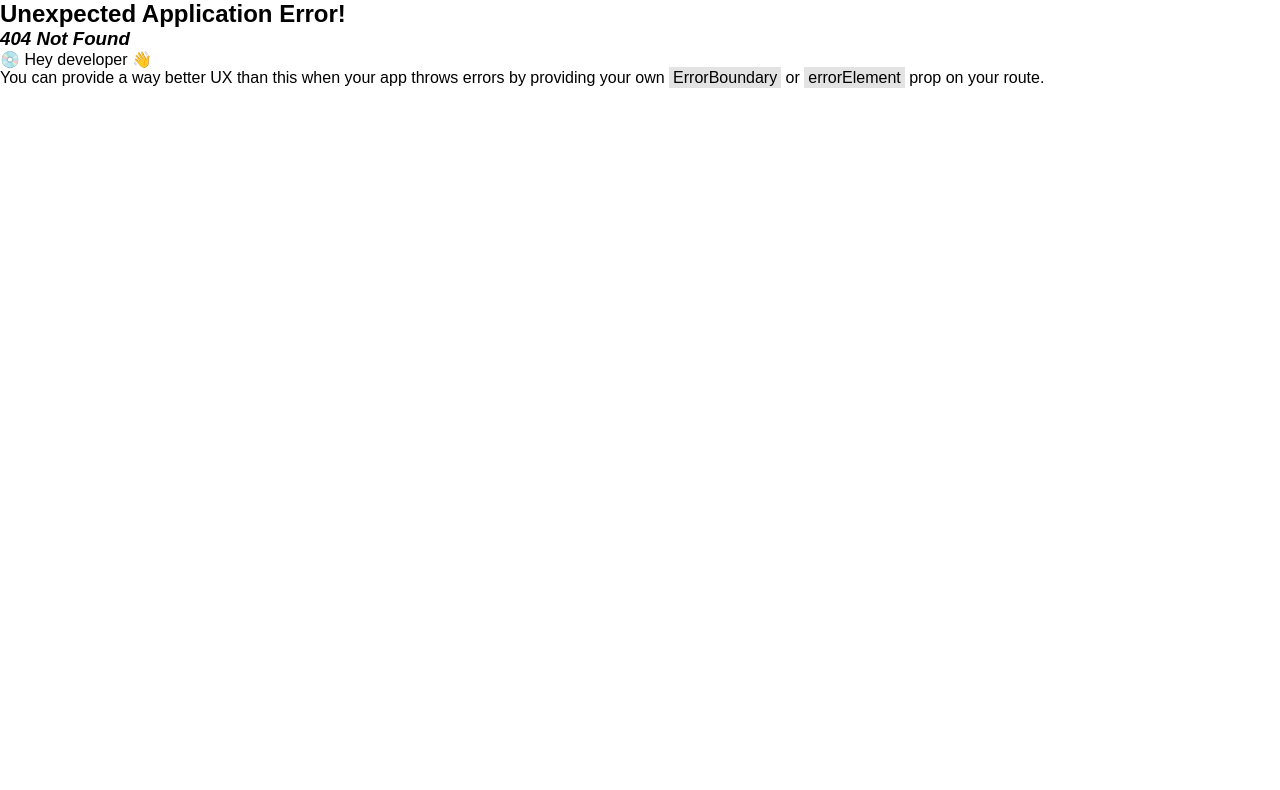
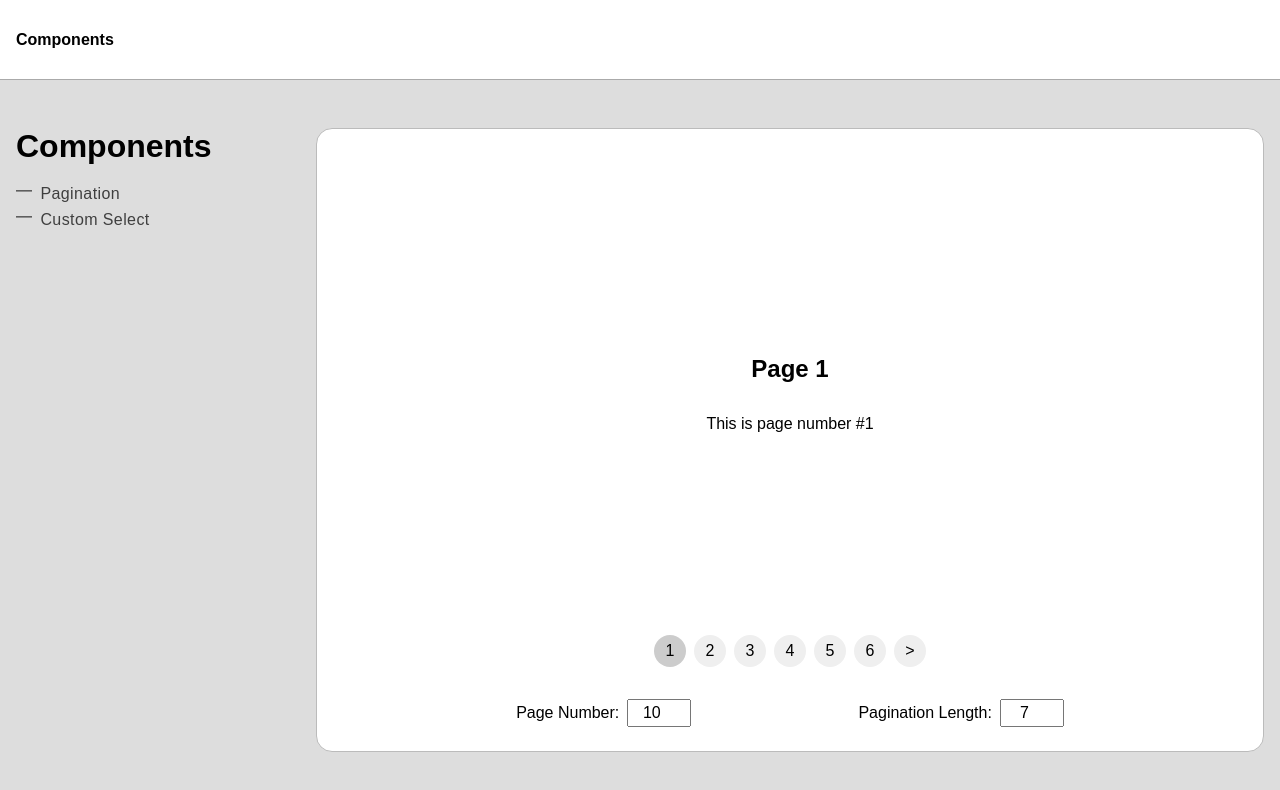
Before and after one commit to thecloer/react-components, a React (Vite) app: page /react-components/pagination in a window 1280 px wide. Before the commit this address had no page. Shown: the top 790 px of the page. Built offline with nearby package versions, Linux system fonts and the light colour scheme.

Commit message:
FIX: domain

```diff
--- a/src/components/Header.tsx
+++ b/src/components/Header.tsx
@@ -4,7 +4,7 @@ import styles from './Header.module.css';
 const Header = () => {
   const menus = [
     // { to: '/', title: 'Home' },
-    { to: '/components', title: 'Components' },
+    { to: '/', title: 'Components' },
   ];
   return (
     <header className={styles.header}>
--- a/src/components/Sidebar.tsx
+++ b/src/components/Sidebar.tsx
@@ -4,11 +4,13 @@ import styles from './Sidebar.module.css';
 
 const Sidebar = () => (
   <nav className={styles.nav}>
-    <h1 className={styles.title}>Components</h1>
+    <Link to='/'>
+      <h1 className={styles.title}>Components</h1>
+    </Link>
     <ul className={styles.ul}>
       {myComponentsList.map((myComponent) => (
         <li key={myComponent.id} className={styles.li}>
-          <Link to={`/components/${myComponent.path}`}>{myComponent.id}</Link>
+          <Link to={`/${myComponent.path}`}>{myComponent.id}</Link>
         </li>
       ))}
     </ul>
--- a/src/layouts/AppLayout.module.css
+++ b/src/layouts/AppLayout.module.css
@@ -10,3 +10,17 @@
   padding: 3rem 1rem;
   flex-basis: 0.1rem;
 }
+.wrapper {
+  display: flex;
+}
+.aside {
+  display: block;
+  max-width: 300px;
+  min-width: fit-content;
+  width: 30%;
+  padding-right: 1.5rem;
+}
+.main {
+  flex-grow: 1;
+  height: 100%;
+}
--- a/src/layouts/AppLayout.tsx
+++ b/src/layouts/AppLayout.tsx
@@ -1,13 +1,21 @@
 import { Outlet } from 'react-router-dom';
 import Header from '@/components/Header';
 import styles from './AppLayout.module.css';
+import Sidebar from '@/components/Sidebar';
 
 function AppLayout() {
   return (
     <div className={styles.appLayout}>
       <Header />
-      <div className={`${styles.appBody} container`}>
-        <Outlet />
+      <div className={`container ${styles.appBody}`}>
+        <div className={`full ${styles.wrapper}`}>
+          <aside className={styles.aside}>
+            <Sidebar />
+          </aside>
+          <main className={styles.main}>
+            <Outlet />
+          </main>
+        </div>
       </div>
     </div>
   );
--- a/src/layouts/ComponentsLayout.module.css
+++ /dev/null
@@ -1,14 +0,0 @@
-.wrapper {
-  display: flex;
-}
-.aside {
-  display: block;
-  max-width: 300px;
-  min-width: fit-content;
-  width: 30%;
-  padding-right: 1.5rem;
-}
-.main {
-  flex-grow: 1;
-  height: 100%;
-}
--- a/src/layouts/ComponentsLayout.tsx
+++ /dev/null
@@ -1,18 +0,0 @@
-import { Outlet } from 'react-router-dom';
-import Sidebar from '@/components/Sidebar';
-import styles from './ComponentsLayout.module.css';
-
-const ComponentsLayout = () => {
-  return (
-    <div className={`full ${styles.wrapper}`}>
-      <aside className={styles.aside}>
-        <Sidebar />
-      </aside>
-      <main className={styles.main}>
-        <Outlet />
-      </main>
-    </div>
-  );
-};
-
-export default ComponentsLayout;
--- a/src/pages/MyComponents/index.tsx
+++ b/src/pages/MyComponents/index.tsx
@@ -20,7 +20,7 @@ const MyComponents = () => {
   return (
     <div className={styles.grid}>
       {myComponentsList.map((myComponent) => (
-        <Link key={myComponent.id} to={`/components/${myComponent.path}`}>
+        <Link key={myComponent.id} to={`/${myComponent.path}`}>
           <div className={styles.card}>
             <img src={`/components/${myComponent.path}.png`} className={styles.photo} />
             <h3 className={styles.title}>{myComponent.id}</h3>
--- a/src/pages/router.tsx
+++ b/src/pages/router.tsx
@@ -1,6 +1,5 @@
 import { type RouteObject, createBrowserRouter, redirect } from 'react-router-dom';
 import AppLayout from '@/layouts/AppLayout';
-import ComponentsLayout from '@/layouts/ComponentsLayout';
 import MyComponents, { myComponentsList } from './MyComponents';
 
 const pageObject: RouteObject = {
@@ -9,19 +8,9 @@ const pageObject: RouteObject = {
   children: [
     {
       index: true,
-      loader: async () => redirect('/components'),
+      element: <MyComponents />,
     },
-    {
-      path: 'components',
-      element: <ComponentsLayout />,
-      children: [
-        {
-          index: true,
-          element: <MyComponents />,
-        },
-        ...myComponentsList,
-      ],
-    },
+    ...myComponentsList,
   ],
 };
 
```
